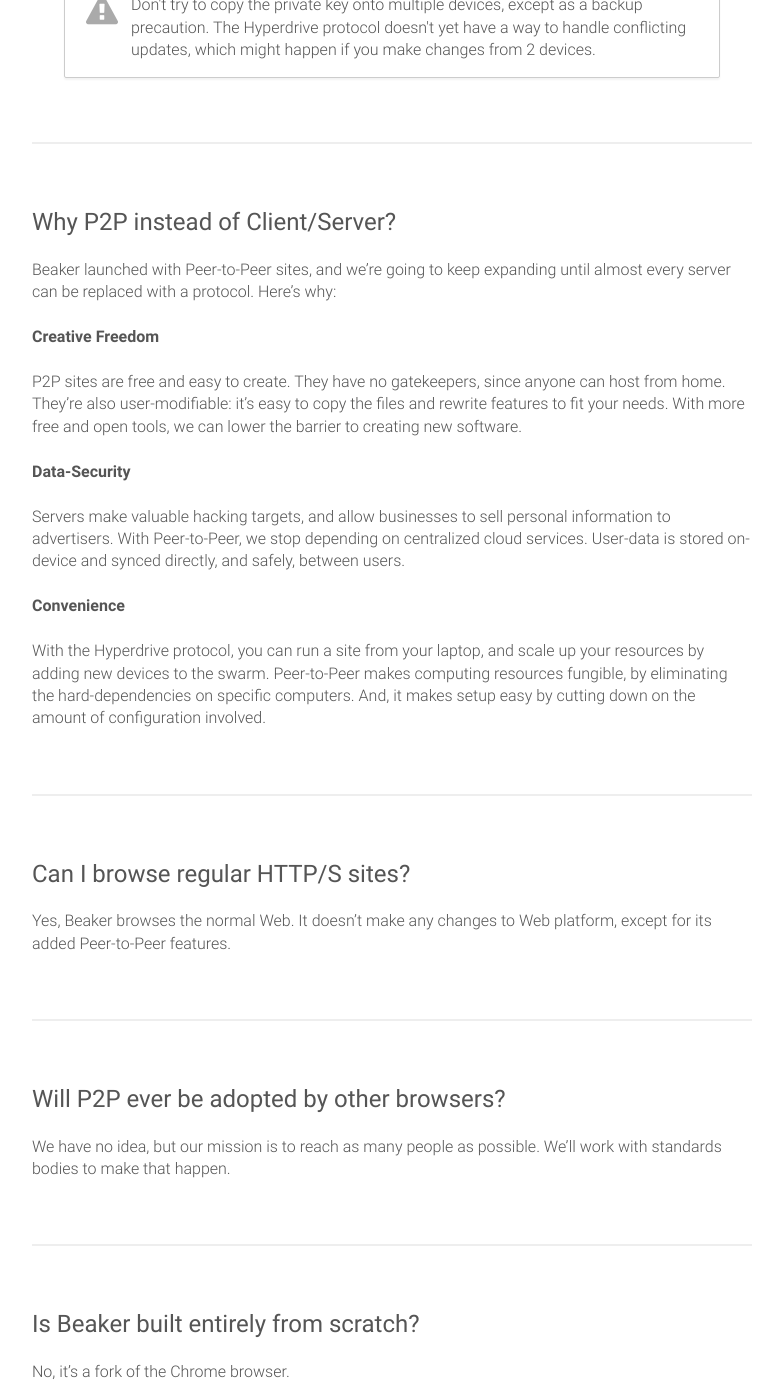
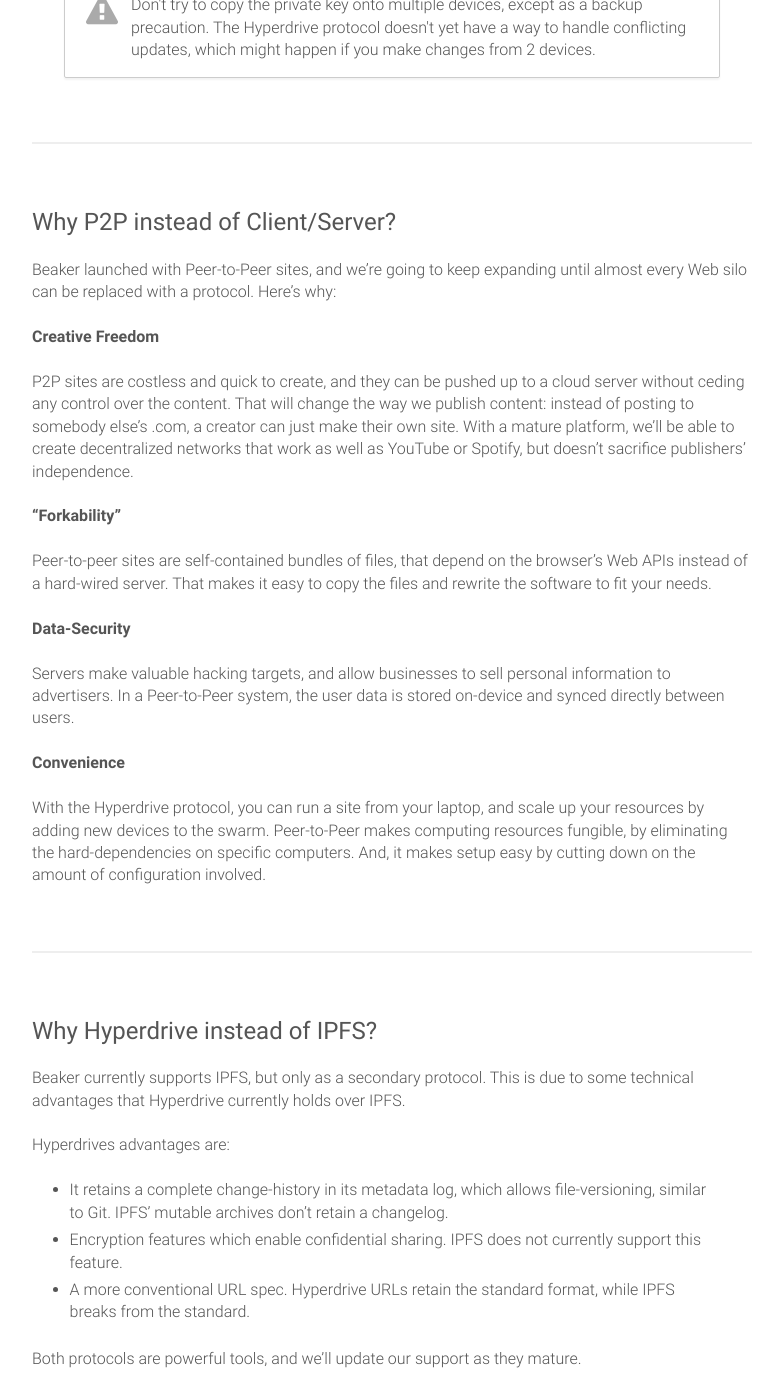
Before and after one commit to beakerbrowser/beakerbrowser.com, a Jekyll site: the page built from _docs/faq.md, in a window 1280 px wide and 1400 px high, scrolled down 3113 px. Shown: the whole window, without its empty margins (288-1071 px from the left). Built offline with Jekyll 4.4.1, drawn with Linux system fonts in a browser that asks for light colours; some of the changed text lies outside the part shown.

Commit message:
faq updates

```diff
--- a/_docs/faq.md
+++ b/_docs/faq.md
@@ -133,27 +133,45 @@
 
 ### Why P2P instead of Client/Server?
 
-Beaker launched with Peer-to-Peer sites, and we're going to keep expanding until almost every server can be replaced with a protocol.
+Beaker launched with Peer-to-Peer sites, and we're going to keep expanding until almost every Web silo can be replaced with a protocol.
 Here's why:
 
 **Creative Freedom**
 
-P2P sites are free and easy to create.
-They have no gatekeepers, since anyone can host from home.
-They're also user-modifiable: it's easy to copy the files and rewrite features to fit your needs.
-With more free and open tools, we can lower the barrier to creating new software.
+P2P sites are costless and quick to create, and they can be pushed up to a cloud server without ceding any control over the content.
+That will change the way we publish content: instead of posting to somebody else's .com, a creator can just make their own site.
+With a mature platform, we'll be able to create decentralized networks that work as well as YouTube or Spotify, but doesn't sacrifice publishers' independence.
+
+**"Forkability"**
+
+Peer-to-peer sites are self-contained bundles of files, that depend on the browser's Web APIs instead of a hard-wired server.
+That makes it easy to copy the files and rewrite the software to fit your needs.
 
 **Data-Security**
 
 Servers make valuable hacking targets, and allow businesses to sell personal information to advertisers.
-With Peer-to-Peer, we stop depending on centralized cloud services.
-User-data is stored on-device and synced directly, and safely, between users.
+In a Peer-to-Peer system, the user data is stored on-device and synced directly between users.
 
 **Convenience**
 
 With the Hyperdrive protocol, you can run a site from your laptop, and scale up your resources by adding new devices to the swarm.
 Peer-to-Peer makes computing resources fungible, by eliminating the hard-dependencies on specific computers.
 And, it makes setup easy by cutting down on the amount of configuration involved.
+
+---
+
+### Why Hyperdrive instead of IPFS?
+
+Beaker currently supports IPFS, but only as a secondary protocol.
+This is due to some technical advantages that Hyperdrive currently holds over IPFS.
+
+Hyperdrives advantages are:
+
+ - It retains a complete change-history in its metadata log, which allows file-versioning, similar to Git. IPFS' mutable archives don't retain a changelog.
+ - Encryption features which enable confidential sharing. IPFS does not currently support this feature.
+ - A more conventional URL spec. Hyperdrive URLs retain the standard format, while IPFS breaks from the standard.
+
+Both protocols are powerful tools, and we'll update our support as they mature.
 
 ---
 
@@ -174,3 +192,9 @@
 ### Is Beaker built entirely from scratch?
 
 No, it's a fork of the Chrome browser.
+
+---
+
+### Who is behind Beaker?
+
+Beaker was created by [Paul Frazee](https://twitter.com/pfrazee) using technology by [The Dat Project](http://dat-data.com), GitHub's [Electron](http://electron.atom.io/), and many others.
```
